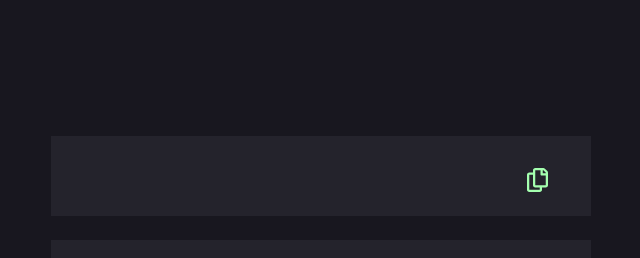
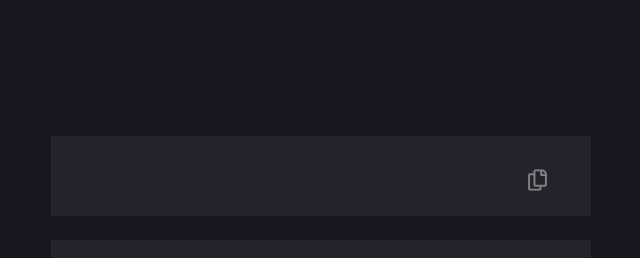
Before and after one commit to StanislavBobrivskyi/Password-generator-app, a React (Create React App) app: page / in a window 1280 px wide. Shown: the top 258 px of the page, without its empty margins (319-959 px from the left). Built offline with nearby package versions, Linux system fonts and the light colour scheme.

Commit message:
styled copy BTN

```diff
--- a/src/components/PasswordGenerator/PasswordGenerator.jsx
+++ b/src/components/PasswordGenerator/PasswordGenerator.jsx
@@ -24,6 +24,7 @@ export function PasswordGenerator() {
   const [includeNumbers, setIncludeNumbers] = useState(false);
   const [includeSpecialCharacters, setIncludeSpecialCharacters] =
     useState(false);
+  const [isCopyButtonActive, setIsCopyButtonActive] = useState(false);
 
   function generatePassword(length, options) {
     const lowercaseLetters = 'abcdefghijklmnopqrstuvwxyz';
@@ -65,6 +66,7 @@ export function PasswordGenerator() {
 
     const newPassword = generatePassword(passwordLength, options);
     setGeneratedPassword(newPassword);
+    setIsCopyButtonActive(newPassword !== '');
   };
 
   const handleCopyToClipboard = () => {
@@ -112,19 +114,24 @@ export function PasswordGenerator() {
               value={generatedPassword}
               id="password-input"
             />
-            <CopyBtn type="button" onClick={handleCopyToClipboard}>
+            <CopyBtn
+              type="button"
+              onClick={handleCopyToClipboard}
+              disabled={!isCopyButtonActive}
+              className={`CopyBtn ${isCopyButtonActive ? '' : 'inactive'}`} // Встановлення властивості disabled на кнопці
+              style={{ color: isCopyButtonActive ? '#A4FFAF' : 'gray' }} // Встановлення кольору фону кнопки
+            >
               <svg
                 xmlns="http://www.w3.org/2000/svg"
                 width="21"
                 height="24"
                 viewBox="0 0 21 24"
-                fill="none"
+                fill={isCopyButtonActive ? `#A4FFAF` : 'gray'} // Зміна кольору іконки
               >
                 <path
                   fillRule="evenodd"
                   clipRule="evenodd"
                   d="M17.909 0.659016L20.341 3.09098C20.763 3.51294 21 4.08523 21 4.68197V17.25C21 18.4926 19.9926 19.5 18.75 19.5H15V21.75C15 22.9926 13.9926 24 12.75 24H2.25C1.00734 24 0 22.9926 0 21.75V6.75C0 5.50734 1.00734 4.5 2.25 4.5H6V2.25C6 1.00734 7.00734 0 8.25 0H16.3181C16.9147 3.12036e-06 17.4871 0.237058 17.909 0.659016ZM2.53126 21.75H12.4687C12.5434 21.75 12.6149 21.7204 12.6677 21.6677C12.7204 21.6149 12.75 21.5434 12.75 21.4687V19.5H8.25C7.00734 19.5 6 18.4926 6 17.25V6.75H2.53126C2.45665 6.75 2.38512 6.77963 2.33238 6.83238C2.27963 6.88512 2.25 6.95665 2.25 7.03126V21.4687C2.25 21.5434 2.27963 21.6149 2.33238 21.6677C2.38512 21.7204 2.45665 21.75 2.53126 21.75ZM18.4687 17.25H8.53126C8.45665 17.25 8.38512 17.2204 8.33238 17.1677C8.27963 17.1149 8.25 17.0434 8.25 16.9687V2.53126C8.25 2.45665 8.27963 2.38512 8.33238 2.33238C8.38512 2.27963 8.45665 2.25 8.53126 2.25H13.5V6.375C13.5 6.99632 14.0036 7.5 14.625 7.5H18.75V16.9687C18.75 17.0434 18.7204 17.1149 18.6677 17.1677C18.6149 17.2204 18.5434 17.25 18.4687 17.25ZM15.75 5.25H18.75V4.7985C18.75 4.76156 18.7427 4.72499 18.7286 4.69086C18.7145 4.65673 18.6937 4.62572 18.6677 4.59961L16.4004 2.33236C16.3476 2.27963 16.2761 2.25 16.2014 2.25H15.75V5.25Z"
-                  fill="#A4FFAF"
                 />
               </svg>
             </CopyBtn>
--- a/src/components/PasswordGenerator/PasswordGenerator.styled.jsx
+++ b/src/components/PasswordGenerator/PasswordGenerator.styled.jsx
@@ -56,6 +56,8 @@ export const CopyBtn = styled.button`
   background: transparent;
   &:hover {
     color: #24232c;
+    transform: scale(1.1);
+    transition: transform 0.3s ease;
   }
 `;
 
--- a/src/index.css
+++ b/src/index.css
@@ -21,3 +21,12 @@ code {
   font-family: source-code-pro, Menlo, Monaco, Consolas, 'Courier New',
     monospace;
 }
+
+.CopyBtn {
+  transform: scale(1);
+  transition: transform 0.3s ease; /* Додайте плавну анімацію зміни масштабу */
+}
+
+.CopyBtn.inactive {
+  transform: scale(0.9);
+}
```
